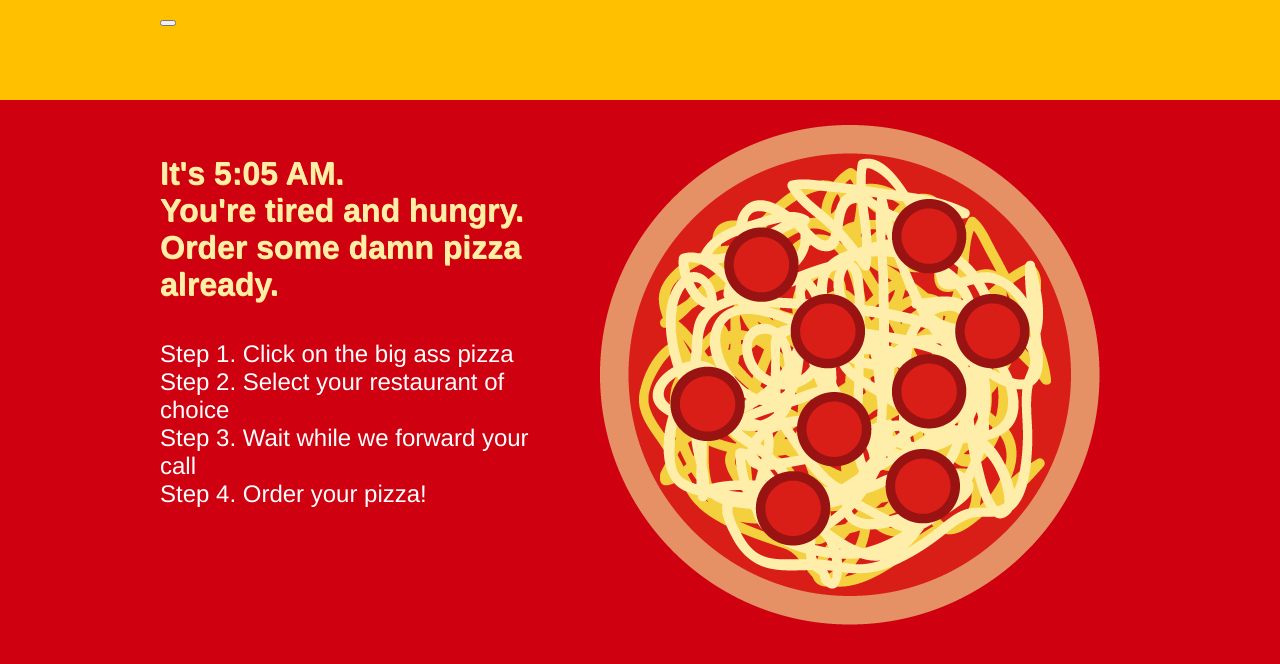
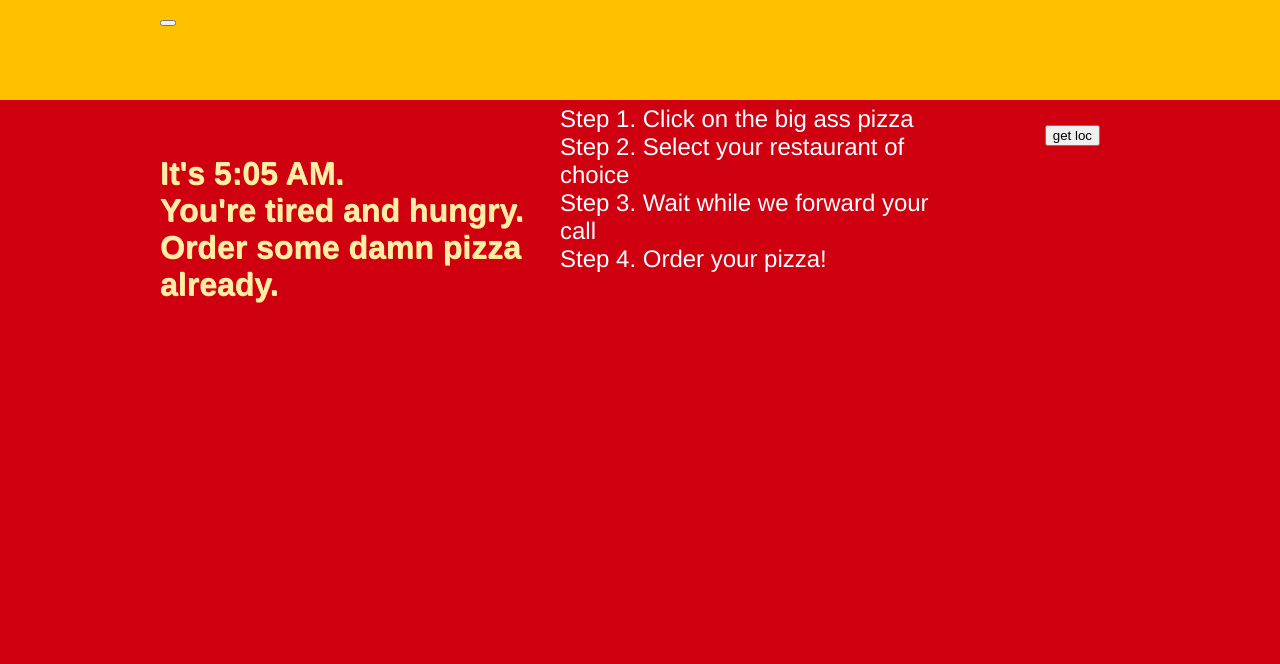
Before and after one commit to maggie9595/pizzaplz, a plain HTML site: page index.html in a window 1280 px wide. Drawn offline with Linux system fonts and the light colour scheme.

Commit message:
added get loc

```diff
--- a/index.html
+++ b/index.html
@@ -20,7 +20,7 @@
 
     <div class = "main">
       <div style="display:block-inline;float:right;">
-        <input type="image" src="pizza_button.png" style="margin:20px"></input>
+        <button style="margin:20px;background-image:pizza_button.png" onclick="getLocation()">get loc</button>
       </div>
 
       <div id="info">
```
